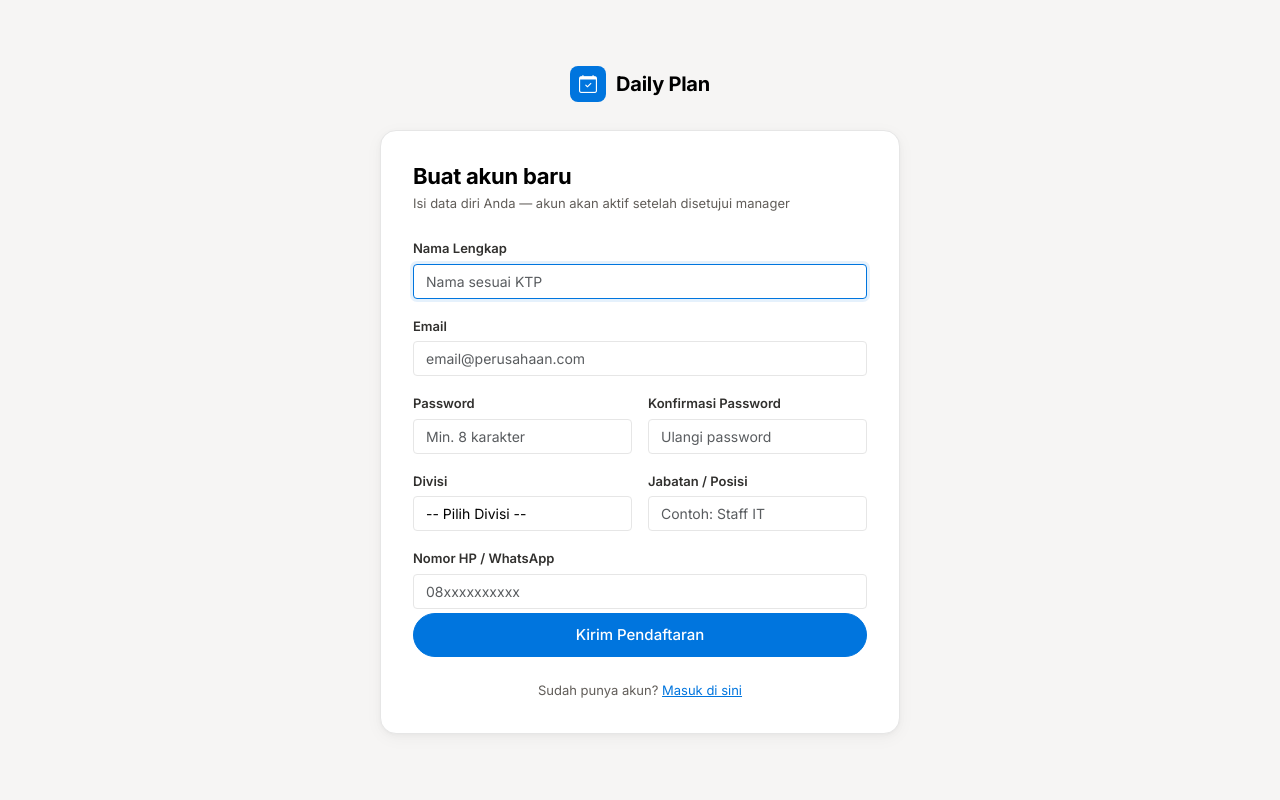
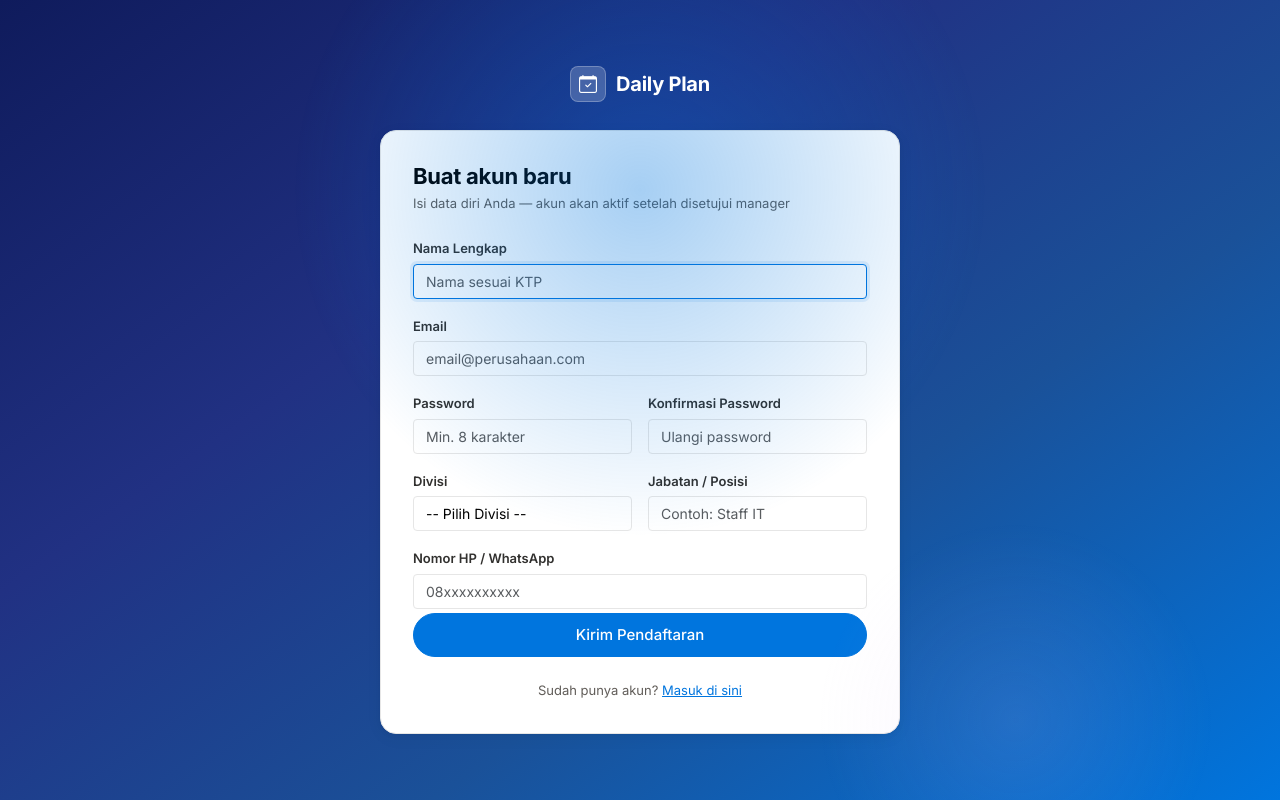
Before and after one commit to akmaldthree-ux/activity, a Laravel app: page /register in a window 1280 px wide. Run offline with Laravel 12, Linux system fonts and the light colour scheme; data comes from the database, SQL or seed files in the repository.

Commit message:
Add deep indigo gradient background to guest/auth layout
Co-Authored-By: Claude Sonnet 4.6 <noreply@anthropic.com>
Claude-Session: https://claude.ai/code/session_01MnA8jvTMopWAgjh4N1wyUN

```diff
--- a/resources/views/layouts/guest.blade.php
+++ b/resources/views/layouts/guest.blade.php
@@ -32,7 +32,7 @@
         * { box-sizing: border-box; }
         body {
             font-family: 'Inter', -apple-system, system-ui, 'Segoe UI', Helvetica, Arial, sans-serif;
-            background: var(--n-canvas-soft);
+            background: linear-gradient(145deg, #0f1b5c 0%, #213183 35%, #1a5199 65%, #0075de 100%);
             color: var(--n-ink);
             font-size: 14px;
             min-height: 100vh;
@@ -41,19 +41,44 @@
             align-items: center;
             justify-content: center;
             padding: 24px 16px;
+            position: relative;
+            overflow: hidden;
+        }
+        /* Subtle radial glow — echoes the Notion "night" hero sticker constellation */
+        body::before {
+            content: '';
+            position: fixed;
+            top: -20%; left: 50%;
+            transform: translateX(-50%);
+            width: 70vw; height: 70vw;
+            max-width: 700px; max-height: 700px;
+            background: radial-gradient(ellipse, rgba(0,117,222,.35) 0%, transparent 70%);
+            pointer-events: none;
+        }
+        body::after {
+            content: '';
+            position: fixed;
+            bottom: -15%; right: 5%;
+            width: 40vw; height: 40vw;
+            max-width: 400px; max-height: 400px;
+            background: radial-gradient(ellipse, rgba(214,182,246,.12) 0%, transparent 70%);
+            pointer-events: none;
         }
         .g-brand {
             display: flex; align-items: center; gap: 10px;
-            margin-bottom: 28px; text-decoration: none; color: var(--n-ink);
+            margin-bottom: 28px; text-decoration: none; color: #fff;
+            position: relative; z-index: 1;
         }
         .g-brand-icon {
             width: 36px; height: 36px; border-radius: 8px;
-            background: var(--n-primary);
+            background: rgba(255,255,255,.2);
+            border: 1px solid rgba(255,255,255,.25);
             display: flex; align-items: center; justify-content: center;
             color: #fff; font-size: 18px;
+            backdrop-filter: blur(4px);
         }
         .g-brand-name {
-            font-size: 20px; font-weight: 700; letter-spacing: -0.25px;
+            font-size: 20px; font-weight: 700; letter-spacing: -0.25px; color: #fff;
         }
         .g-card {
             background: var(--n-surface);
```
